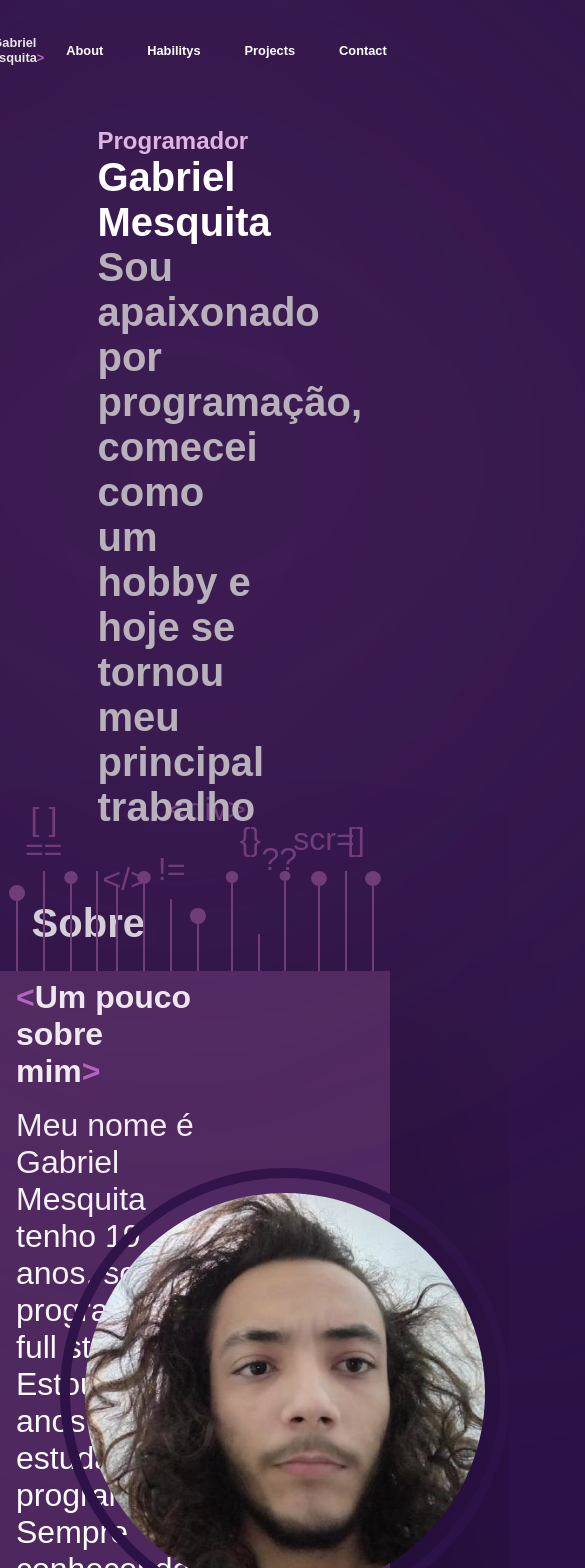
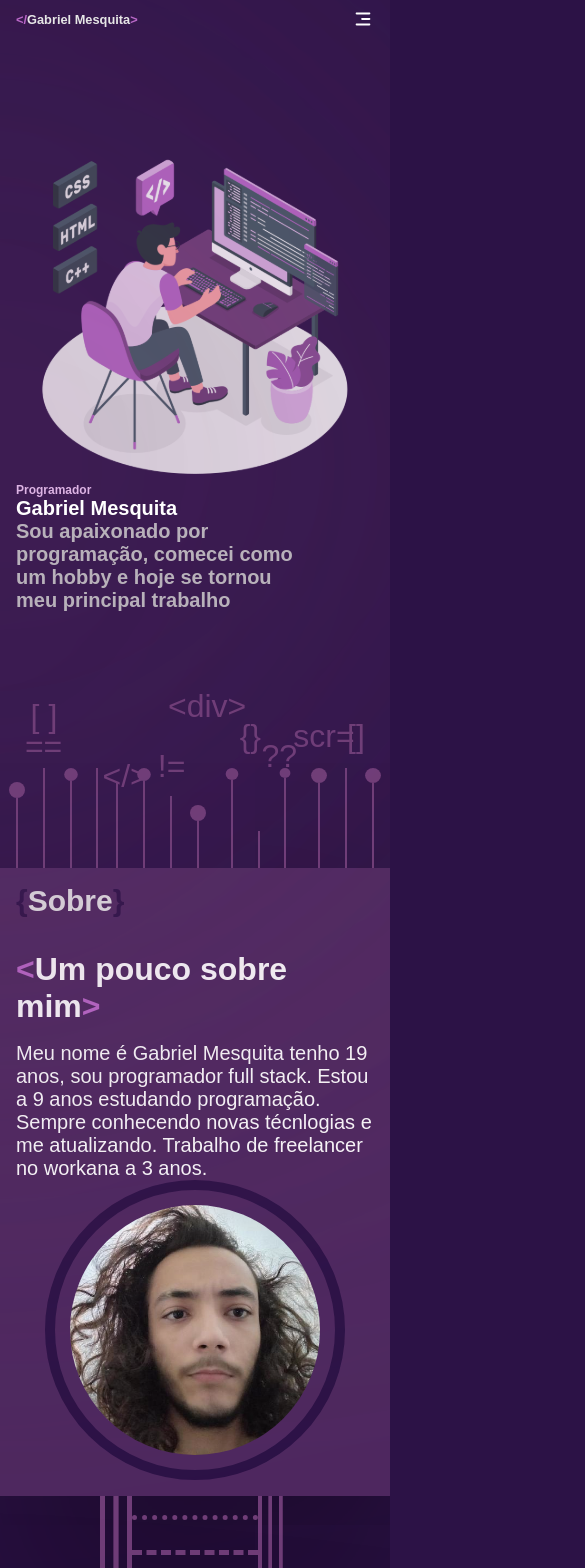
Before and after one commit to BumperSt/meu-site, a Next.js app: page / in a window 390 px wide. Shown: the top 1568 px of the page, 585 px wide, since content can reach past the window. Built offline with nearby package versions, Linux system fonts and the light colour scheme.

Commit message:
update responsividade

```diff
--- a/components/About/about.tsx
+++ b/components/About/about.tsx
@@ -1,5 +1,6 @@
 
 import useOnScreen from "helpers/isVisible";
+import useWindowDimensions from "helpers/screenSize";
 import Image from "next/image";
 import { useEffect, useRef } from "react";
 import { BackgroudImage } from "../HomePage/homePageStyle"
@@ -21,10 +22,15 @@ export const AboutPage = ({setAcutualPage} : Props) => {
         }
     }, [isOnScreen])
 
+    const {width } = useWindowDimensions()
+    return(
+        <Container style={ width > 768 ? {
+            backgroundColor:'#703E7880'
+        } : {
+            backgroundColor:'#703E7880',
+            flexDirection:'column',
+            height:'fit-content'
 
-    return(
-        <Container style={{
-            backgroundColor:'#703E7880'
         }}id="about">
             <AlignCollum>
                 <MyProjectsTitle ref={elementRef}><span>{"{"}</span>Sobre<span>{"}"}</span></MyProjectsTitle>
--- a/components/About/aboutStyle.ts
+++ b/components/About/aboutStyle.ts
@@ -11,7 +11,7 @@ export const Container = styled.div`
     align-items: center;
     display:flex;
     flex-direction: row;
-        box-shadow: 1px 100px 250px rgba(0, 0, 0, 0.5);
+    box-shadow: 1px 100px 250px rgba(0, 0, 0, 0.5);
 `
 
 export const AlignCollum = styled.div`
@@ -19,6 +19,9 @@ export const AlignCollum = styled.div`
     flex-direction: column;
     width:50%;
     gap:17px;
+    @media (max-width:700px ){
+        width: 100%;
+    }
 `
 
 export const MyProjectsTitle = styled.h1`
@@ -27,8 +30,10 @@ export const MyProjectsTitle = styled.h1`
     span{
         color:#2C1246;
     }
-
     margin-bottom: 1rem;
+    @media(max-width: 768px){
+        font-size: 30px;
+    }
 `
 
 export const SubTitle = styled.h1`
@@ -37,13 +42,16 @@ export const SubTitle = styled.h1`
     span{
         color:#BA68C8;
     }
+    @media(max-width: 768px){
+        font-size: 24px;
+    }
 `
 
 export const AboutText = styled.p`
     font-size: 32px;
     color: #FFFFFF;
     @media (max-width:1280px ){
-        font-size: 2rem;
+        font-size: 20px;
 
     }
 `
@@ -59,10 +67,14 @@ export const ImageDiv = styled.div`
     position: relative;
     width: 400px;
     height: 400px;
-
     display:flex;
     border-radius: 50%;
     span{
         border-radius: 50%;
     }
+    @media (max-width:768px){
+        width:250px;
+        height:250px;
+
+    }
 `
--- a/components/Habilitys/habilitys.tsx
+++ b/components/Habilitys/habilitys.tsx
@@ -5,6 +5,7 @@ import { BackgroudImage, FilterDivElipseAbsolute } from "../HomePage/homePageSty
 import { AlignHabilitys, Container, HabilitysContainer, HabilityTitle, MyProjectsTitle, BarSize, LeftBackground } from "./habilitysStyle"
 import {FaReact} from 'react-icons/fa'
 import { Line } from "rc-progress";
+import useWindowDimensions from "helpers/screenSize";
 
 
 interface Props {
@@ -75,13 +76,15 @@ export const Habilitys = ({setAcutualPage} : Props) => {
         },
 
     ]
-
+    const {width} = useWindowDimensions()
 
 
 
     return(
-        <Container id="habilitys" style={{
+        <Container id="habilitys" style={width > 768 ?{
             paddingTop:'300px'
+        } : {
+            paddingTop:'150px'
         }}>
 
             <LeftBackground>
@@ -108,8 +111,12 @@ export const Habilitys = ({setAcutualPage} : Props) => {
                             <HabilitysContainer key={index}>
                                 <HabilityTitle><span>{"<"}</span>{hability.name}<span>{">"}</span></HabilityTitle>
                                 {hability.icon}
-                                <Line style={{
+                                <Line style={ width > 768 ?{
                                     width:'116px'
+                                } : {
+                                    width:'100px',
+                                    height:'8px'
+
                                 }} percent={loadPercente[index] }  transition="all 20s"  strokeWidth={8} strokeColor={hability.color} trailColor={'#BA68C8'} trailWidth={8} />
                             </HabilitysContainer>
                         ))
--- a/components/Habilitys/habilitysStyle.ts
+++ b/components/Habilitys/habilitysStyle.ts
@@ -15,14 +15,17 @@ export const Container = styled.div`
     }
 `
 export const MyProjectsTitle = styled.h1`
-margin-top: 200px;
+    margin-top: 200px;
     font-size: 40px;
     color: #E6E6E6;
     span{
         color:#BA68C8;
     }
-
     margin-bottom: 1rem;
+    @media(max-width: 768px){
+        margin-top: 100px;
+        margin-bottom: 5rem;
+    }
 `
 
 
@@ -33,6 +36,11 @@ export const AlignHabilitys = styled.div`
     gap:100px;
     justify-content: center;
     align-items: center;
+    @media (max-width:700px ){
+        gap:30px;
+        width: 100%;
+        flex-wrap: wrap;
+    }
 `
 
 export const HabilitysContainer = styled.div`
@@ -59,6 +67,9 @@ export const HabilityTitle = styled.h1`
     span{
         color: #ba68c8;
     }
+    @media (max-width:700px ){
+        font-size: 16px;
+    }
 `
 export const BarSize = styled.div`
     display:flex;
--- a/components/HeadBar/headBar.tsx
+++ b/components/HeadBar/headBar.tsx
@@ -1,7 +1,8 @@
 import { HeadBarContainer, HeaderTitle,AlignCenter, ButtonHeader } from "./headBarStyle"
 import {Link} from 'react-scroll'
 import { useEffect, useRef, useState } from "react"
-
+import useWindowDimensions from "helpers/screenSize"
+import {CgMenuRight, CgMenuRightAlt} from 'react-icons/cg'
 
 
 
@@ -13,7 +14,7 @@ interface Props {
 export const HeadBar = ({actualPage, setAcutualPage} : Props) => {
     const [showBar, setShowBar] = useState(true);
     const [lastScrollY, setLastScrollY] = useState(0);
-
+    const {width} = useWindowDimensions()
     const pages = [
         {
             name:'About',
@@ -78,6 +79,9 @@ export const HeadBar = ({actualPage, setAcutualPage} : Props) => {
                 }
           }>
             <HeaderTitle onClick={() => changePage('home')}><span>{"</"}</span>Gabriel Mesquita<span>{">"}</span></HeaderTitle>
+
+            {
+              width > 768 ?
               <AlignCenter>
               {
                   pages.map((pages, idKey) => (
@@ -88,6 +92,11 @@ export const HeadBar = ({actualPage, setAcutualPage} : Props) => {
 
 
           </AlignCenter>
+          :
+
+              <CgMenuRightAlt color="#E6E6E6" size={22}/>
+            }
+
         </HeadBarContainer>
     )
 }
--- a/components/HeadBar/headBarStyle.ts
+++ b/components/HeadBar/headBarStyle.ts
@@ -5,9 +5,6 @@ export const HeadBarContainer = styled.div`
     width:100%;
     padding-block:60px;
     padding-inline: 112px;
-    @media (max-width:700px ){
-        padding:.5rem;
-    }
     transition: all .5s;
     display: flex;
     flex-direction:row;
@@ -18,6 +15,12 @@ export const HeadBarContainer = styled.div`
     position: fixed;
     top: 0;
     z-index: 110;
+    @media (max-width:700px ){
+        padding:.5rem;
+        padding-inline: 1rem;
+        justify-content: space-between;
+        height:auto;
+    }
 
 `
 
--- a/components/HomePage/homePageStyle.ts
+++ b/components/HomePage/homePageStyle.ts
@@ -5,6 +5,8 @@ export const Container = styled.div`
     flex-direction: column;
     align-items: center;
     text-align: center;
+    max-width:100vw;
+
 `
 
 
@@ -13,15 +15,25 @@ export const HomeContainer = styled.div`
     position: relative;
     margin-top: 15vh;
     height: 100vh;
+    @media (max-width:700px ){
+        height: fit-content;
+        padding-bottom: 15rem;
+    }
+
 `
 export const AlignCenter = styled.div`
     display:flex;
     flex-direction: row;
+    padding-inline:114px;
+
     height: 80%;
     justify-content: space-around;
     @media (max-width:1280px){
         flex-direction: column;
         text-align: center;
+    }
+    @media (max-width:700px ){
+        padding: 1rem;
     }
 `
 
@@ -36,6 +48,10 @@ export const HabilityText = styled.div`
         font-size: 2rem;
         padding-inline: .25rem;
     }
+    @media (max-width:720px ){
+        font-size: 1.5rem;
+        padding-inline: .25rem;
+    }
     margin-inline:.5rem;
 
 
@@ -44,10 +60,16 @@ export const HabilityText = styled.div`
 export const ProgramerText = styled.h1`
     color:#DDB4E4;
     font-size:24px;
+    @media (max-width:720px ){
+        font-size: 12px;
+    }
 `
 
 export const  HomePageText = styled.h1`
     font-size:40px;
+    @media (max-width:720px ){
+        font-size: 20px;
+    }
 `
 
 export const Descreption = styled.p`
@@ -55,6 +77,9 @@ export const Descreption = styled.p`
     font-weight: 700;
     width: 80%;
     color:#B8B1BA;
+    @media (max-width:720px ){
+        font-size: 20px;
+    }
 `
 
 export const AlignRow = styled.div`
@@ -71,6 +96,9 @@ export const AlignCollum = styled.div`
     width: 50%;
     .gap{
         gap:8px;
+    }
+    @media (max-width:768px ){
+        width: 100%;
     }
 `
 
@@ -94,12 +122,15 @@ export const FilterDivElipseAbsolute = styled.div`
     top: 0;
     left: 50%;
     transform: translateX(-55%);
-    width: 300px;
+    width: 80%;
     height: 80vh;
     filter: blur(350px);
     background-color: #703E78;
     z-index: 1;
     border-radius: 60%;
+    @media (max-width:768px){
+        left: 0%;
+    }
 
 `
 
--- /dev/null
+++ b/helpers/screenSize.ts
@@ -0,0 +1,30 @@
+import { useState, useEffect } from 'react';
+
+export default function useWindowDimensions() {
+
+  const hasWindow = typeof window !== 'undefined';
+
+  function getWindowDimensions() {
+    const width = hasWindow ? window.innerWidth : null;
+    const height = hasWindow ? window.innerHeight : null;
+    return {
+      width,
+      height,
+    };
+  }
+
+  const [windowDimensions, setWindowDimensions] = useState(getWindowDimensions());
+
+  useEffect(() => {
+    if (hasWindow) {
+      function handleResize() {
+        setWindowDimensions(getWindowDimensions());
+      }
+
+      window.addEventListener('resize', handleResize);
+      return () => window.removeEventListener('resize', handleResize);
+    }
+  }, [hasWindow]);
+
+  return windowDimensions;
+}
--- a/pages/index.tsx
+++ b/pages/index.tsx
@@ -4,6 +4,7 @@ import { HeadBar } from "@/components/HeadBar/headBar"
 import { AlignCenter, AlignCollum, AlignRow, BackgroudImage, HomeContainer, HabilityText, HomePageText, Container, ProgramerText, Descreption, FilterDivElipseAbsolute, BottomBarStyle } from "@/components/HomePage/homePageStyle"
 import { ProjectsPage } from "@/components/Projects/projects"
 import useOnScreen from "helpers/isVisible"
+import useWindowDimensions from "helpers/screenSize"
 import Head from "next/head"
 import Image from "next/image"
 import { useEffect, useRef, useState } from "react"
@@ -22,7 +23,7 @@ const Home = () => {
                   setAcutualPage('home')
       }
   }, [isOnScreen])
-
+  const {width} = useWindowDimensions()
   return (
     <Container>
       <Head>
@@ -35,7 +36,7 @@ const Home = () => {
           transform:'rotate(90deg) translateY(25%)',
         }}/>
         <AlignCenter ref={elementRef}>
-        <Image src="/homeImage.svg" alt="home" width={542} height={542}/>
+        <Image src="/homeImage.svg" alt="home" width={width > 768 ? 542 : 340} height={width > 768 ? 542 : 340}/>
 
           <AlignCollum style={{
             zIndex:50,
```
Lines whose indentation alone changed are shown as unchanged.
